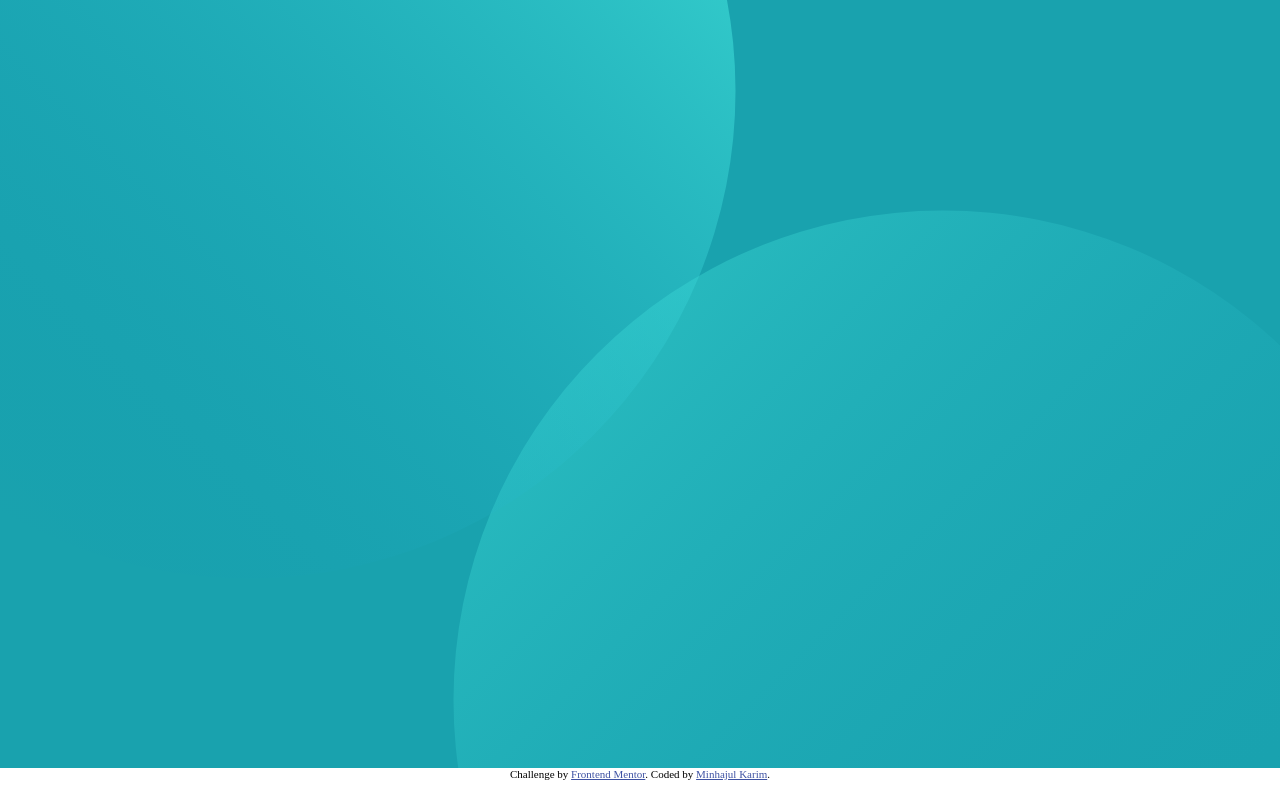
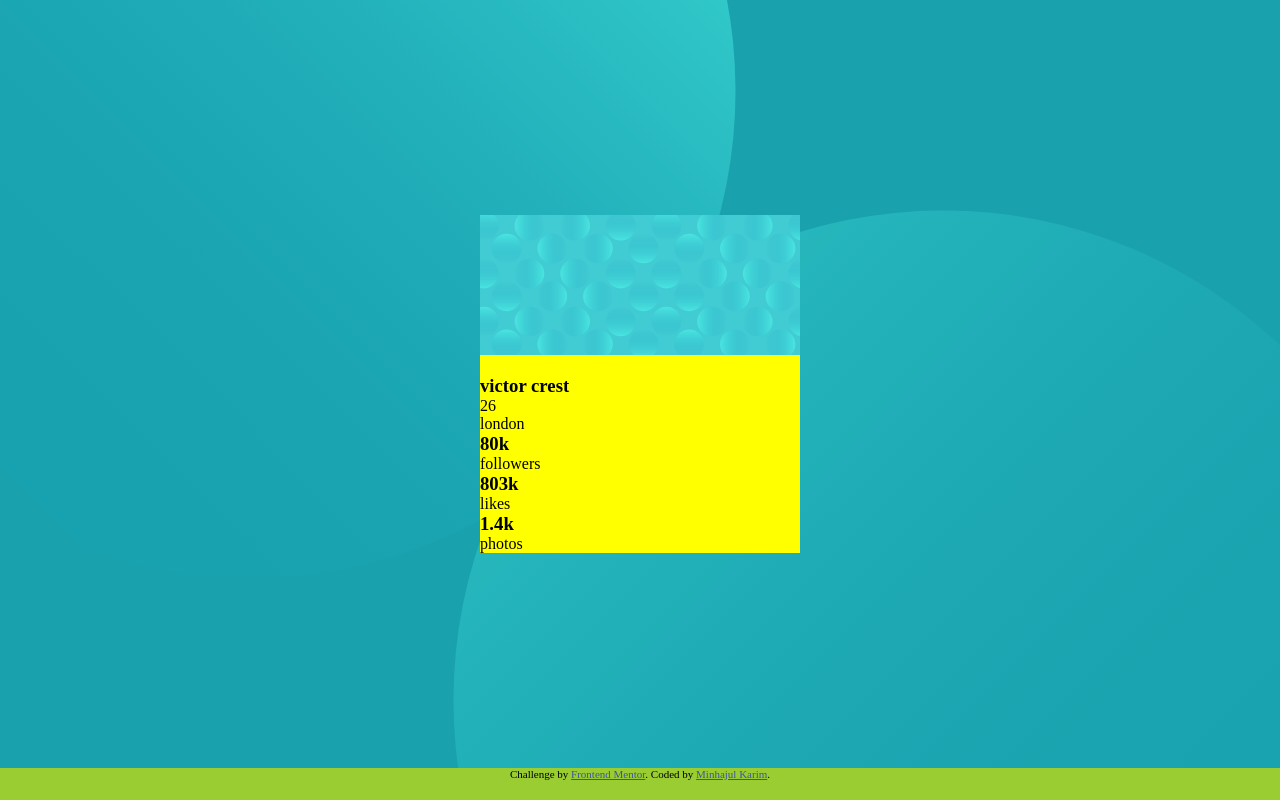
Before and after one commit to minhajul-karim/profile-card-component, a plain HTML site: page index.html in a window 1280 px wide. Drawn offline with Linux system fonts and the light colour scheme.

Commit message:
Use background circles as background images

```diff
--- a/index.html
+++ b/index.html
@@ -7,13 +7,36 @@
   <!-- displays site properly based on user's device -->
 
   <link rel="icon" type="image/png" sizes="32x32" href="./images/favicon-32x32.png">
-  <link rel="stylesheet" href="style.css">
+  <link rel="stylesheet" href="./dist/css/style.css">
 
   <title>Frontend Mentor | Profile card component</title>
 </head>
 
 <body>
-  <div class="card-container"></div>
+  <div class="card-container">
+    <div class="card">
+      <div class="card-header"></div>
+      <div class="primary-info">
+        <div class="profile-image"></div>
+        <h3>victor crest</h3><span class="age">26</span>
+        <p>london</p>
+      </div>
+      <div class="social-info">
+        <div class="social-col">
+          <h3>80k</h3>
+          <p>followers</p>
+        </div>
+        <div class="social-col">
+          <h3>803k</h3>
+          <p>likes</p>
+        </div>
+        <div class="social-col">
+          <h3>1.4k</h3>
+          <p>photos</p>
+        </div>
+      </div>
+    </div>
+  </div>
   <div class="attribution">
     Challenge by <a href="https://www.frontendmentor.io?ref=challenge" target="_blank">Frontend Mentor</a>.
     Coded by <a href="#">Minhajul Karim</a>.
--- /dev/null
+++ b/style.scss
@@ -0,0 +1,33 @@
+* {
+  margin: 0;
+  padding: 0;
+}
+
+.attribution {
+  font-size: 11px;
+  text-align: center;
+  height: 2rem;
+  background-color: yellowgreen;
+}
+
+.attribution a {
+  color: hsl(228, 45%, 44%);
+}
+
+.card-container {
+  height: calc(100vh - 2rem);
+  background: url('../images/bg-pattern-top.svg') -80% 190% no-repeat,
+    url('../images/bg-pattern-bottom.svg') 150% -100% no-repeat;
+  background-color: hsl(185, 75%, 39%);
+  display: flex;
+  justify-content: center;
+  align-items: center;
+  .card {
+    width: 20rem;
+    background-color: yellow;
+    .card-header {
+      height: 10rem;
+      background: url('../images/bg-pattern-card.svg') no-repeat;
+    }
+  }
+}
```
Also changed, not shown: dist/css/style.css (added), dist/images/bg-pattern-bottom.svg (renamed from images/bg-pattern-bottom.svg), dist/images/bg-pattern-card.svg (renamed from images/bg-pattern-card.svg), dist/images/bg-pattern-top.svg (renamed from images/bg-pattern-top.svg), dist/images/favicon-32x32.png (renamed from images/favicon-32x32.png), dist/images/image-victor.jpg (renamed from images/image-victor.jpg), style.css (deleted).
